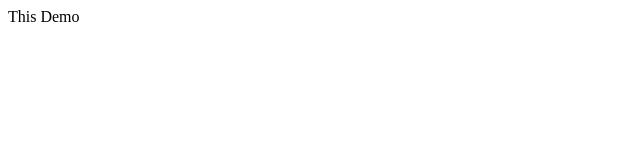
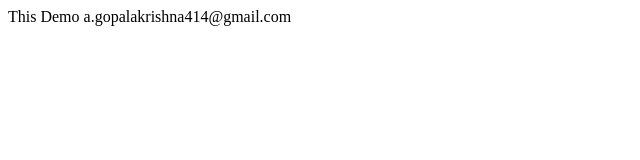
Before and after one commit to agk414/a.gopalakrishna414-gmail.com, a plain HTML site: page index.html in a window 1280 px wide. Shown: the whole page, without its empty margins (0-640 px from the left). Drawn offline with Linux system fonts and the light colour scheme.

Commit message:
Update index.html

```diff
--- a/index.html
+++ b/index.html
@@ -1,5 +1,6 @@
 <html>
 <head>
 This Demo
+a.gopalakrishna414@gmail.com
 </head>
 </html>
```
